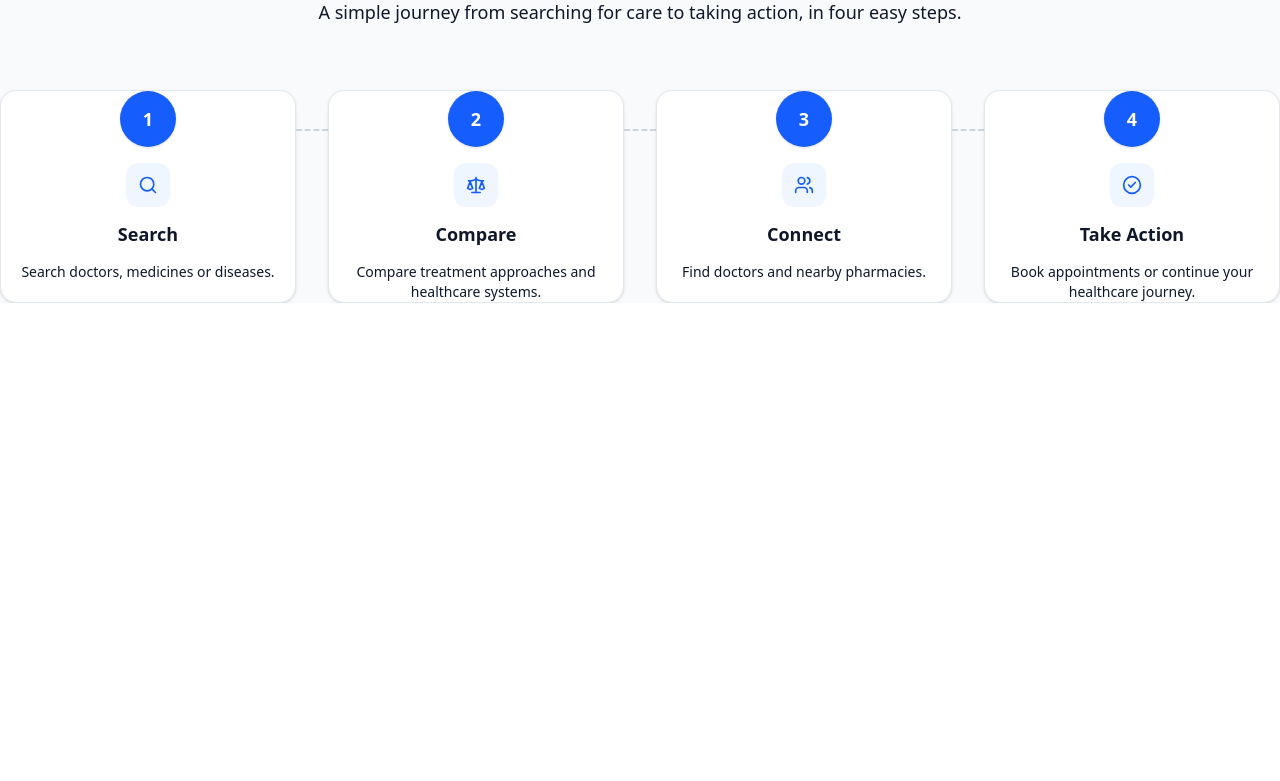
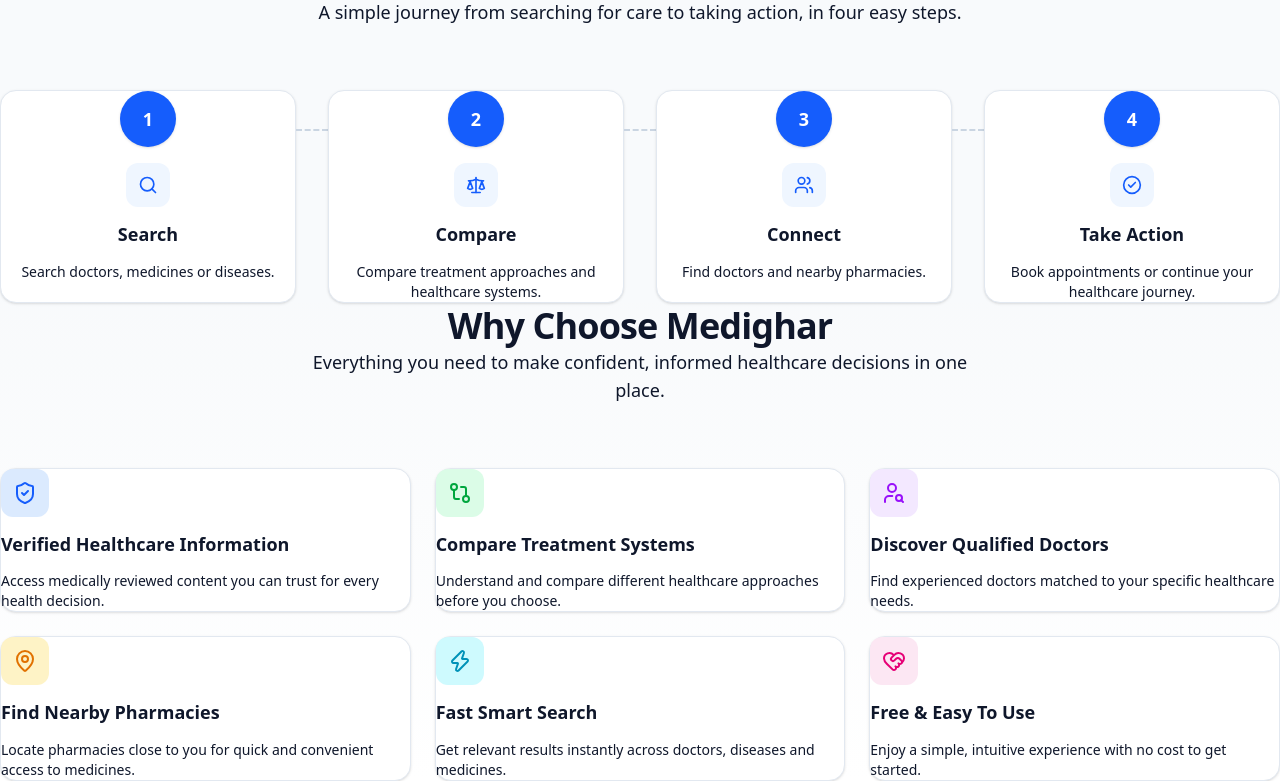
Before and after one commit to pulkitokte/medighar-next, a React (Vite) app in the folder OneDrive/Desktop/Medighar/: page / in a window 1280 px wide. Shown: the part 1139-1920 px from the top of the page. Before the commit the page ends 1442 px from the top, so only its background shows below. Built offline with nearby package versions, Linux system fonts and the light colour scheme.

Commit message:
feat(home): add why choose medighar section

```diff
--- /dev/null
+++ b/OneDrive/Desktop/Medighar/src/features/home/components/WhyChooseMedighar.jsx
@@ -0,0 +1,114 @@
+import {
+  ShieldCheck,
+  GitCompare,
+  UserSearch,
+  MapPin,
+  Zap,
+  HeartHandshake,
+} from "lucide-react";
+import Section from "@/shared/components/ui/Section.jsx";
+import Container from "@/shared/components/ui/Container.jsx";
+import PageHeading from "@/shared/components/ui/PageHeading.jsx";
+import { cn } from "@/shared/lib/cn.js";
+
+const FEATURES = [
+  {
+    title: "Verified Healthcare Information",
+    description:
+      "Access medically reviewed content you can trust for every health decision.",
+    icon: ShieldCheck,
+    iconBg: "bg-blue-100",
+    iconText: "text-blue-600",
+  },
+  {
+    title: "Compare Treatment Systems",
+    description:
+      "Understand and compare different healthcare approaches before you choose.",
+    icon: GitCompare,
+    iconBg: "bg-green-100",
+    iconText: "text-green-600",
+  },
+  {
+    title: "Discover Qualified Doctors",
+    description:
+      "Find experienced doctors matched to your specific healthcare needs.",
+    icon: UserSearch,
+    iconBg: "bg-purple-100",
+    iconText: "text-purple-600",
+  },
+  {
+    title: "Find Nearby Pharmacies",
+    description:
+      "Locate pharmacies close to you for quick and convenient access to medicines.",
+    icon: MapPin,
+    iconBg: "bg-amber-100",
+    iconText: "text-amber-600",
+  },
+  {
+    title: "Fast Smart Search",
+    description:
+      "Get relevant results instantly across doctors, diseases and medicines.",
+    icon: Zap,
+    iconBg: "bg-cyan-100",
+    iconText: "text-cyan-600",
+  },
+  {
+    title: "Free & Easy To Use",
+    description:
+      "Enjoy a simple, intuitive experience with no cost to get started.",
+    icon: HeartHandshake,
+    iconBg: "bg-pink-100",
+    iconText: "text-pink-600",
+  },
+];
+
+function FeatureCard({ feature }) {
+  const Icon = feature.icon;
+
+  return (
+    <div
+      className={cn(
+        "flex h-full flex-col gap-4 rounded-2xl border border-slate-200 bg-white p-6 shadow-sm transition",
+        "hover:-translate-y-1 hover:shadow-lg",
+      )}
+    >
+      <span
+        className={cn(
+          "flex h-12 w-12 items-center justify-center rounded-xl",
+          feature.iconBg,
+        )}
+      >
+        <Icon className={cn("h-6 w-6", feature.iconText)} aria-hidden="true" />
+      </span>
+
+      <h3 className="text-lg font-semibold text-slate-900">{feature.title}</h3>
+      <p className="text-sm text-slate-600">{feature.description}</p>
+    </div>
+  );
+}
+
+function WhyChooseMedighar() {
+  return (
+    <Section
+      paddingY="py-20 sm:py-28"
+      className="bg-gradient-to-b from-slate-50 to-white"
+    >
+      <Container className="flex flex-col items-center gap-16">
+        <div className="flex max-w-2xl flex-col items-center gap-4 text-center">
+          <PageHeading
+            title="Why Choose Medighar"
+            subtitle="Everything you need to make confident, informed healthcare decisions in one place."
+          />
+        </div>
+
+        <div className="grid w-full grid-cols-1 gap-6 sm:grid-cols-2 lg:grid-cols-3">
+          {FEATURES.map((feature) => (
+            <FeatureCard key={feature.title} feature={feature} />
+          ))}
+        </div>
+      </Container>
+    </Section>
+  );
+}
+
+export default WhyChooseMedighar;
--- a/OneDrive/Desktop/Medighar/src/pages/Home/HomePage.jsx
+++ b/OneDrive/Desktop/Medighar/src/pages/Home/HomePage.jsx
@@ -1,6 +1,7 @@
 import Hero from "@/features/home/components/Hero.jsx";
 import HealthcareSystems from "@/features/home/components/HealthcareSystems.jsx";
 import HowItWorks from "@/features/home/components/HowItWorks.jsx";
+import WhyChooseMedighar from "@/features/home/components/WhyChooseMedighar.jsx";
 
 function HomePage() {
   return (
@@ -8,6 +9,7 @@ function HomePage() {
       <Hero />
       <HealthcareSystems />
       <HowItWorks />
+      <WhyChooseMedighar />
     </>
   );
 }
```
